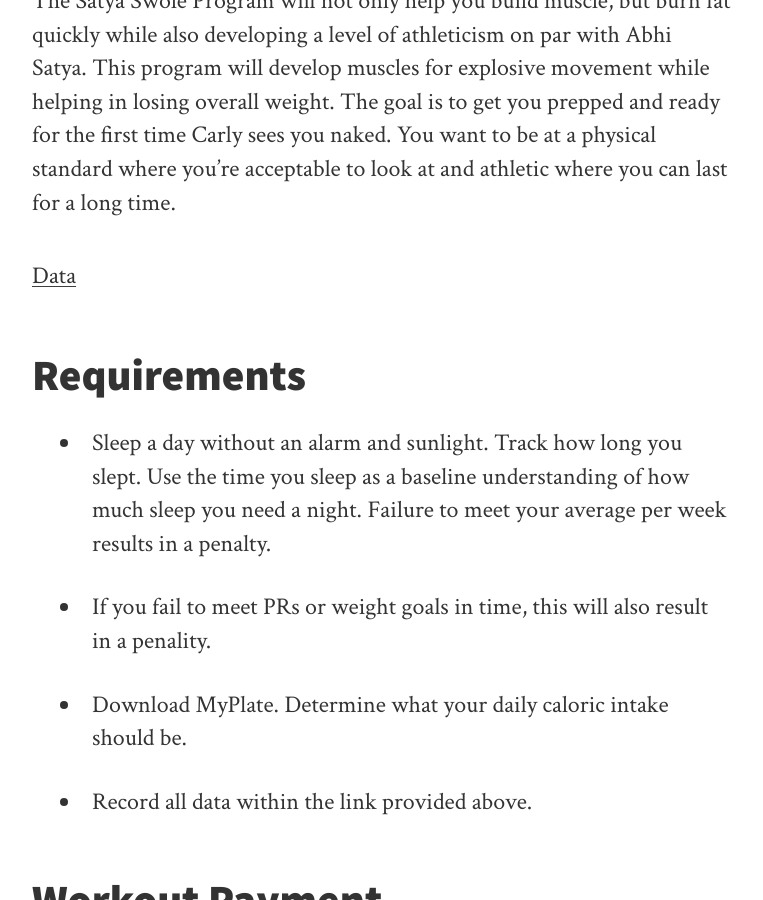
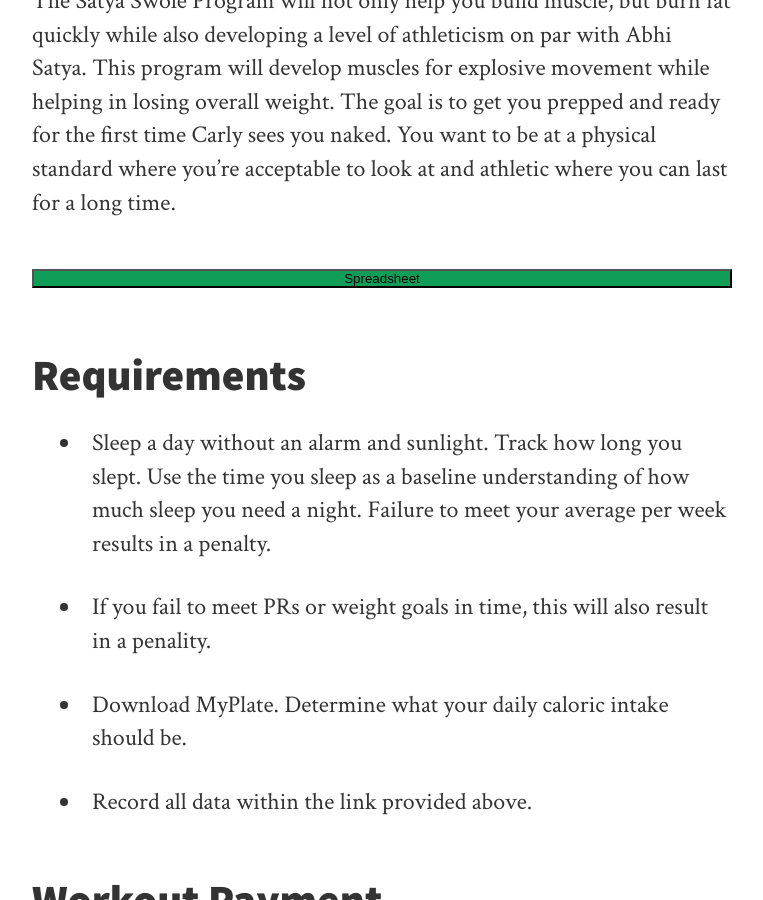
Before and after one commit to nohharri/jakeandcarly, a Jekyll site: the page built from _posts/2018-08-22-sri-weekly-workouts.md, in a window 1280 px wide and 900 px high, scrolled down 390 px. Shown: the whole window, without its empty margins (258-1021 px from the left). Built offline with Jekyll 4.4.1, drawn with Linux system fonts in a browser that asks for light colours; nearby versions of some CDN libraries.

Commit message:
Update 2018-08-22-sri-weekly-workouts.md

```diff
--- a/_posts/2018-08-22-sri-weekly-workouts.md
+++ b/_posts/2018-08-22-sri-weekly-workouts.md
@@ -7,7 +7,7 @@ summary: Sri's weekly workouts
 
 The Satya Swole Program will not only help you build muscle, but burn fat quickly while also developing a level of athleticism on par with Abhi Satya. This program will develop muscles for explosive movement while helping in losing overall weight. The goal is to get you prepped and ready for the first time Carly sees you naked. You want to be at a physical standard where you're acceptable to look at and athletic where you can last for a long time.
 
-<a href="https://docs.google.com/spreadsheets/d/1KEpLTRxsb1FhSimaafJoyrz8pzhU0KKaUOsPwEgrGNw/edit#gid=1368617121" target="_blank">Data</a>
+<a href="https://docs.google.com/spreadsheets/d/1KEpLTRxsb1FhSimaafJoyrz8pzhU0KKaUOsPwEgrGNw/edit#gid=1368617121" target="_blank"><button style="width: 100%; background-color: #0F9D58">Spreadsheet</button></a>
 
 ## Requirements
 * Sleep a day without an alarm and sunlight. Track how long you slept. Use the time you sleep as a baseline understanding of how much sleep you need a night. Failure to meet your average per week results in a penalty.
```
